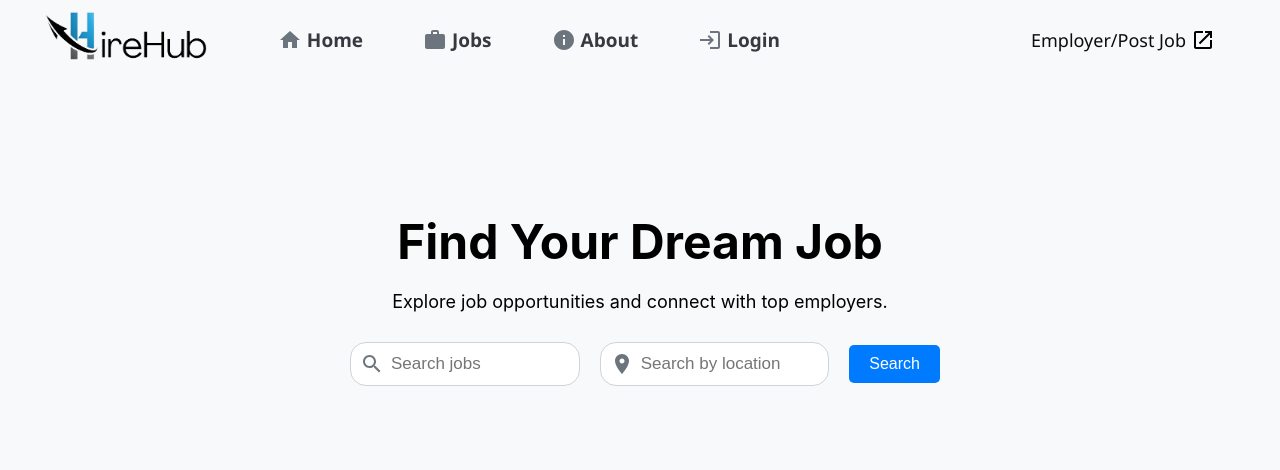
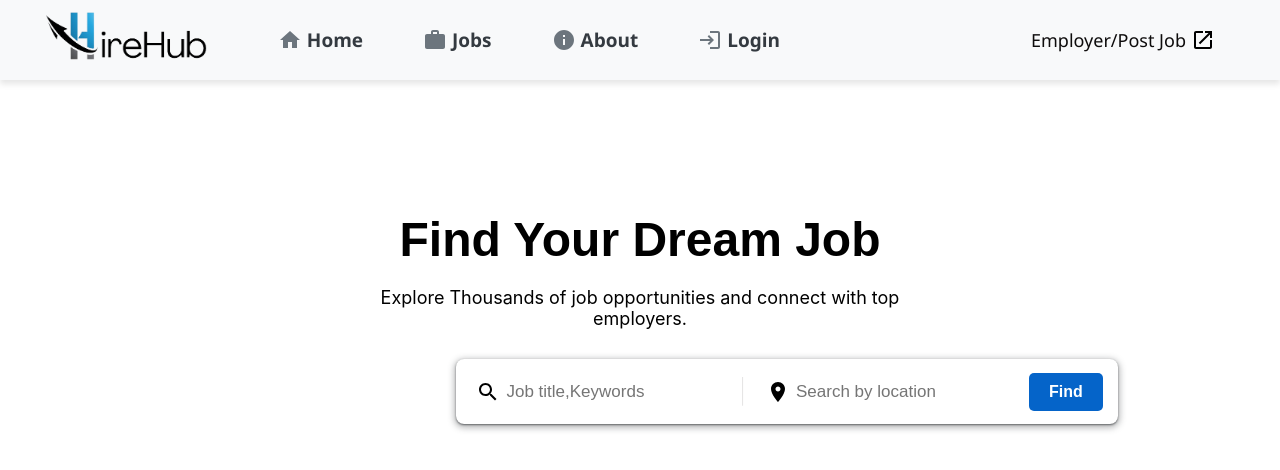
Before and after one commit to Yashgabani845/hiring-portal, a React (Create React App) app in the folder hiring-portal/: page / in a window 1280 px wide. Shown: the top 470 px of the page. Built offline with nearby package versions, Linux system fonts and the light colour scheme.

Commit message:
hero-section added

```diff
--- a/hiring-portal/src/CSS/herosection.css
+++ b/hiring-portal/src/CSS/herosection.css
@@ -3,17 +3,7 @@
     color: #000000;
     text-align: center;
     padding: 100px 20px;
-    background-color: #f8f9fa;
-  }
-
-  .hero-background img {
-    position: absolute;
-    top: 0;
-    left: 0;
-    width: 100%;
-    height: 100%;
-    object-fit: cover;
-    z-index: -1;
+    height: fit-content;
   }
 
   .hero-content {
@@ -26,6 +16,7 @@
   .hero-content h1 {
     font-size: 48px;
     margin-bottom: 20px;
+    font-family:sans-serif
   }
 
   .hero-content p {
@@ -36,49 +27,67 @@
   .search-bar {
     margin-top: 30px;
     display: flex;
-    justify-content: center;
+    max-width: fit-content;
     align-items: center;
     position: relative;
+    justify-content: center;
+    border-radius: 8px;
+    width: fit-content;
+    padding-right: 15px;
+    height: 65px;
+    margin-left: 66%;
+    box-shadow: rgba(60, 64, 67, 0.7) 0px 1px 2px 0px, rgba(60, 64, 67, 0.35) 0px 2px 6px 2px;
   }
 
   .searchdiv {
     display: flex;
     align-items: center;
     position: relative;
-    width: 300px; /* Adjust width as needed */
-    margin: 0 10px; /* Add margin for spacing between search inputs */
+    margin: 0 10px;
+    border: none;
+
   }
 
   .search {
     height: 40px;
-    width: 100%;
     border-radius: 16px;
-    padding-left: 40px; /* Increase padding to make space for the icon */
+    padding-left: 40px;
+    border: none;
     font-size: 17px;
     outline: none;
-    border: 1px solid #ced4da;
     transition: all 0.3s ease;
   }
 
   .search:focus {
     border-color: #80bdff;
-    box-shadow: 0 0 8px rgba(128, 189, 255, 0.5);
   }
 
   .search-icon,
   .location-icon {
     position: absolute;
     left: 10px;
-    color: #6c757d;
+    color: #000000;
   }
 
-  .search-button {
+  .searchbtn {
     padding: 10px 20px;
     font-size: 16px;
-    background-color: #007bff;
+    background-color: #0564c9;
     color: #ffffff;
     border: none;
     border-radius: 5px;
     cursor: pointer;
-    margin-left: 10px;
+    width: fit-content;
+    font-weight: 600;
+
   }
+  .seprate{
+    font-size: x-large;
+    color: #565353;
+ opacity: 0.3;
+ font-weight: 100;
+  }
+  center{
+    width: fit-content;
+    align-self: center;
+  }
--- a/hiring-portal/src/Components/HeroSection.jsx
+++ b/hiring-portal/src/Components/HeroSection.jsx
@@ -8,19 +8,21 @@ const HeroSection = () => {
     <div className="hero-section">
       <div className="hero-content">
         <h1>Find Your Dream Job</h1>
-        <p>Explore job opportunities and connect with top employers.</p>
-
+        <p>Explore Thousands of  job opportunities and connect with top employers.</p>
+        </div>
+       <center>
         <div className="search-bar">
           <div className="searchdiv">
             <SearchIcon className="search-icon" />
             <input
               type="text"
               className="search"
-              placeholder="Search jobs"
+              placeholder="Job title,Keywords"
               name=""
               id=""
             />
           </div>
+          <div className="seprate">|</div>
           <div className="searchdiv">
             <LocationOnIcon className="location-icon" />
             <input
@@ -31,10 +33,13 @@ const HeroSection = () => {
               id=""
             />
           </div>
-          <button className="search-button">Search</button>
+          <button className="searchbtn">Find</button>
         </div>
-      </div>
+        </center>
+
+
     </div>
+
   );
 };
 
```
